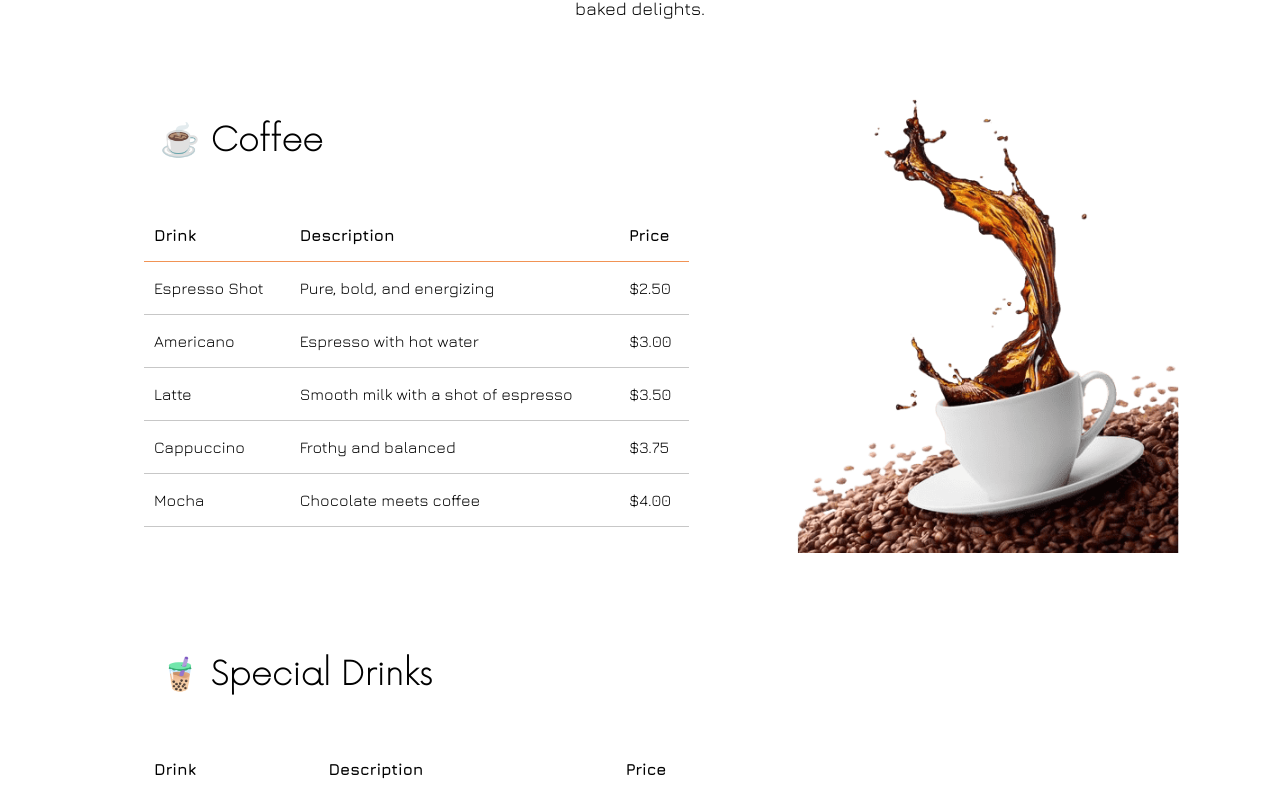
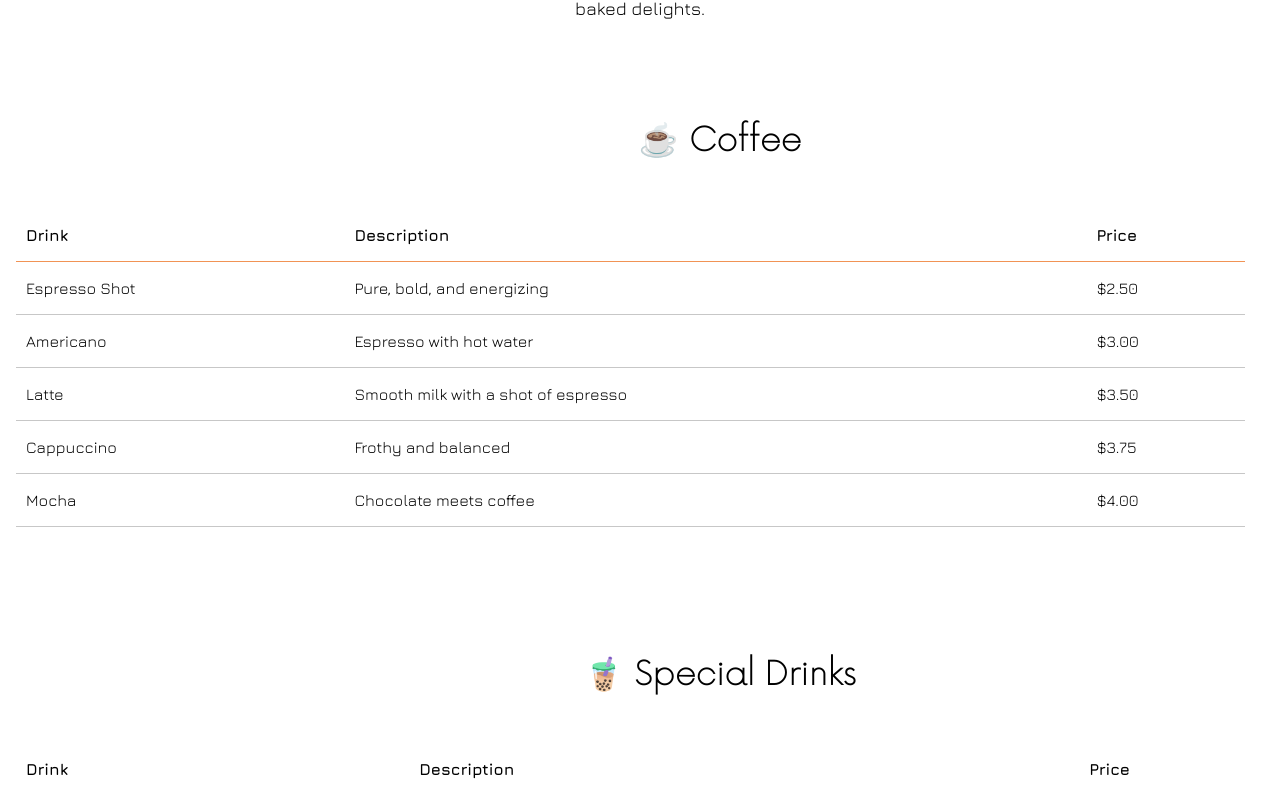
Before and after one commit to Binada-SH/React_coffee_shop_website, a React (Vite) app in the folder coffee_shop/: page / in a window 1280 px wide. Shown: the part 2640-3432 px from the top of the page. Built offline with nearby package versions, Linux system fonts and the light colour scheme.

Commit message:
Menu Section Responsive Design For iPad

```diff
--- a/coffee_shop/src/Components/menu/menu.css
+++ b/coffee_shop/src/Components/menu/menu.css
@@ -189,6 +189,22 @@
     }
 }
 
+@media screen and (min-width: 768px) {
+    .coffee,.special_drink,.bakery {
+        text-align: center;
+    }
+    .coffee_menu,.special_drinks_menu,.bakery_menu {
+        width: 200%;
+        padding-left: 1rem;
+        align-items: center;
+
+    }
+
+    .coffee_img,.special_img,.bakery_img {
+        display: none;
+     }
+}
+
 @media screen and (max-width: 430px) {
     .menu_para {
         width: 75%;
```
